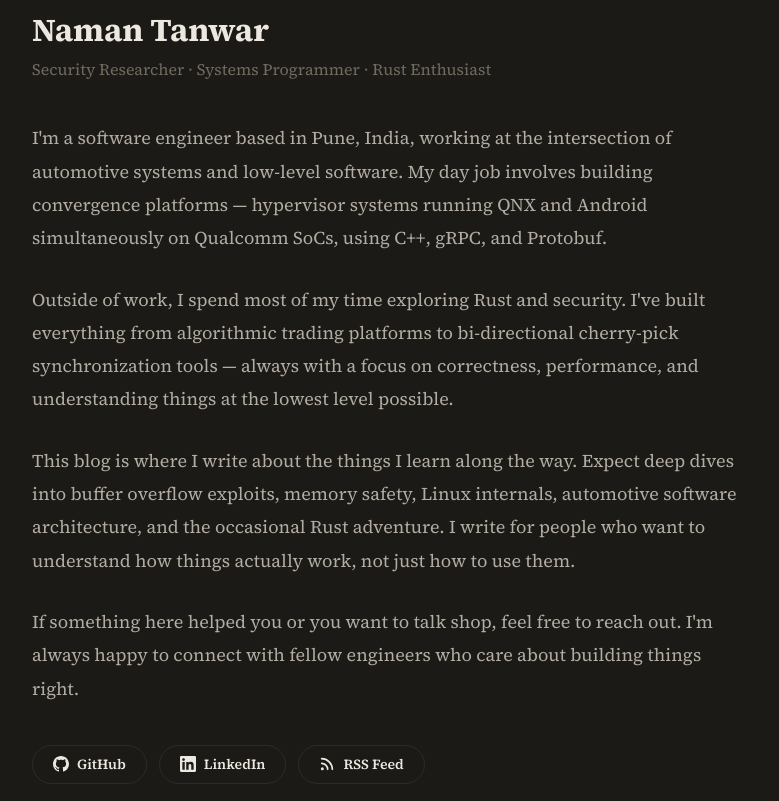
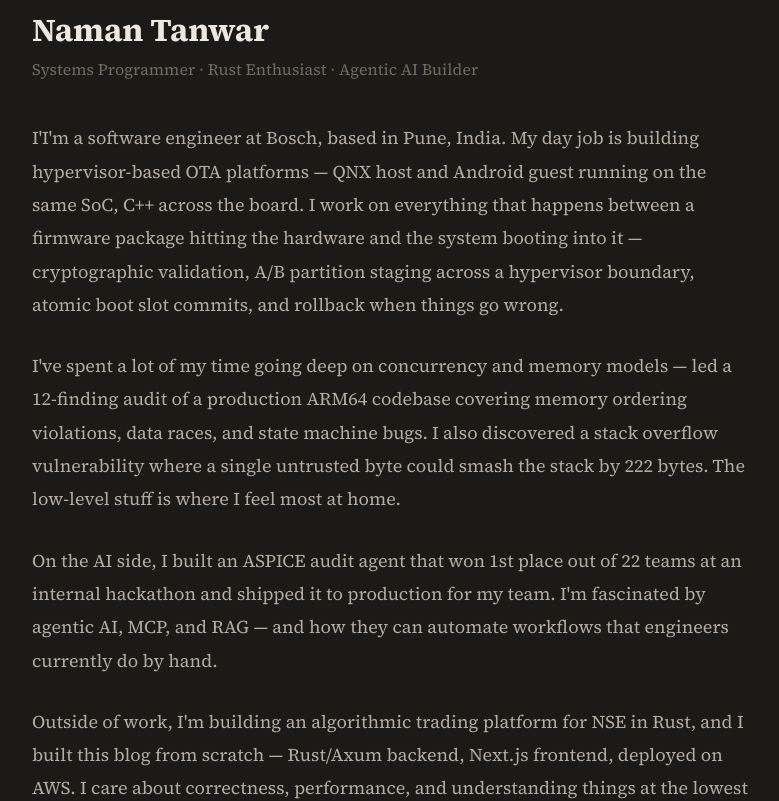
Before and after one commit to NamanTanwar/personal_blog, a Next.js app in the folder frontend/: page /about in a window 1280 px wide. Shown: the part 220-1021 px from the top of the page, without its empty margins (248-1027 px from the left). Built offline with nearby package versions, Linux system fonts and the light colour scheme; no server answers; a web font is replaced by a local one.

Commit message:
Update about page

```diff
--- a/frontend/app/about/page.tsx
+++ b/frontend/app/about/page.tsx
@@ -81,7 +81,7 @@
                         color: "var(--color-neutral-500)",
                     }}
                 >
-                    Security Researcher · Systems Programmer · Rust Enthusiast
+                    Systems Programmer · Rust Enthusiast · Agentic AI Builder
                 </p>
 
                 {/* Bio */}
@@ -93,33 +93,27 @@
                     }}
                 >
                     <p className="m-0 mb-7">
-                        I&apos;m a software engineer based in Pune, India, working at the
-                        intersection of automotive systems and low-level software. My day
-                        job involves building convergence platforms — hypervisor systems
-                        running QNX and Android simultaneously on Qualcomm SoCs, using C++,
-                        gRPC, and Protobuf.
+                        I&apos;I'm a software engineer at Bosch, based in Pune, India. My day job is building hypervisor-based OTA platforms — QNX host and Android guest running on the same SoC, C++ across the board. I work on everything that happens between a firmware package hitting the hardware and the system booting into it — cryptographic validation, A/B partition staging across a hypervisor boundary, atomic boot slot commits, and rollback when things go wrong.
                     </p>
 
                     <p className="m-0 mb-7">
-                        Outside of work, I spend most of my time exploring Rust and
-                        security. I&apos;ve built everything from algorithmic trading
-                        platforms to bi-directional cherry-pick synchronization tools —
-                        always with a focus on correctness, performance, and understanding
-                        things at the lowest level possible.
+                        I've spent a lot of my time going deep on concurrency and memory models — led a 12-finding audit of a production ARM64 codebase covering memory ordering violations, data races, and state machine bugs. I also discovered a stack overflow vulnerability where a single untrusted byte could smash the stack by 222 bytes. The low-level stuff is where I feel most at home.
                     </p>
 
                     <p className="m-0 mb-7">
-                        This blog is where I write about the things I learn along the way.
-                        Expect deep dives into buffer overflow exploits, memory safety,
-                        Linux internals, automotive software architecture, and the
-                        occasional Rust adventure. I write for people who want to understand
-                        how things actually work, not just how to use them.
+                        On the AI side, I built an ASPICE audit agent that won 1st place out of 22 teams at an internal hackathon and shipped it to production for my team. I'm fascinated by agentic AI, MCP, and RAG — and how they can automate workflows that engineers currently do by hand.
                     </p>
 
                     <p className="m-0 mb-10">
-                        If something here helped you or you want to talk shop, feel free to
-                        reach out. I&apos;m always happy to connect with fellow engineers
-                        who care about building things right.
+                        Outside of work, I'm building an algorithmic trading platform for NSE in Rust, and I built this blog from scratch — Rust/Axum backend, Next.js frontend, deployed on AWS. I care about correctness, performance, and understanding things at the lowest level possible.
+                    </p>
+
+                    <p className="m-0 mb-10">
+                        This blog is where I write about all of it. Expect deep dives into systems programming, concurrency, C++, Rust, ARM internals, AI agents, and automotive software architecture. I write for people who want to understand how things actually work, not just how to use them.
+                    </p>
+
+                    <p className="m-0 mb-10">
+                        If something here helped you or you want to talk shop, feel free to reach out. I'm always happy to connect with fellow engineers who care about building things right.
                     </p>
                 </div>
 
```
